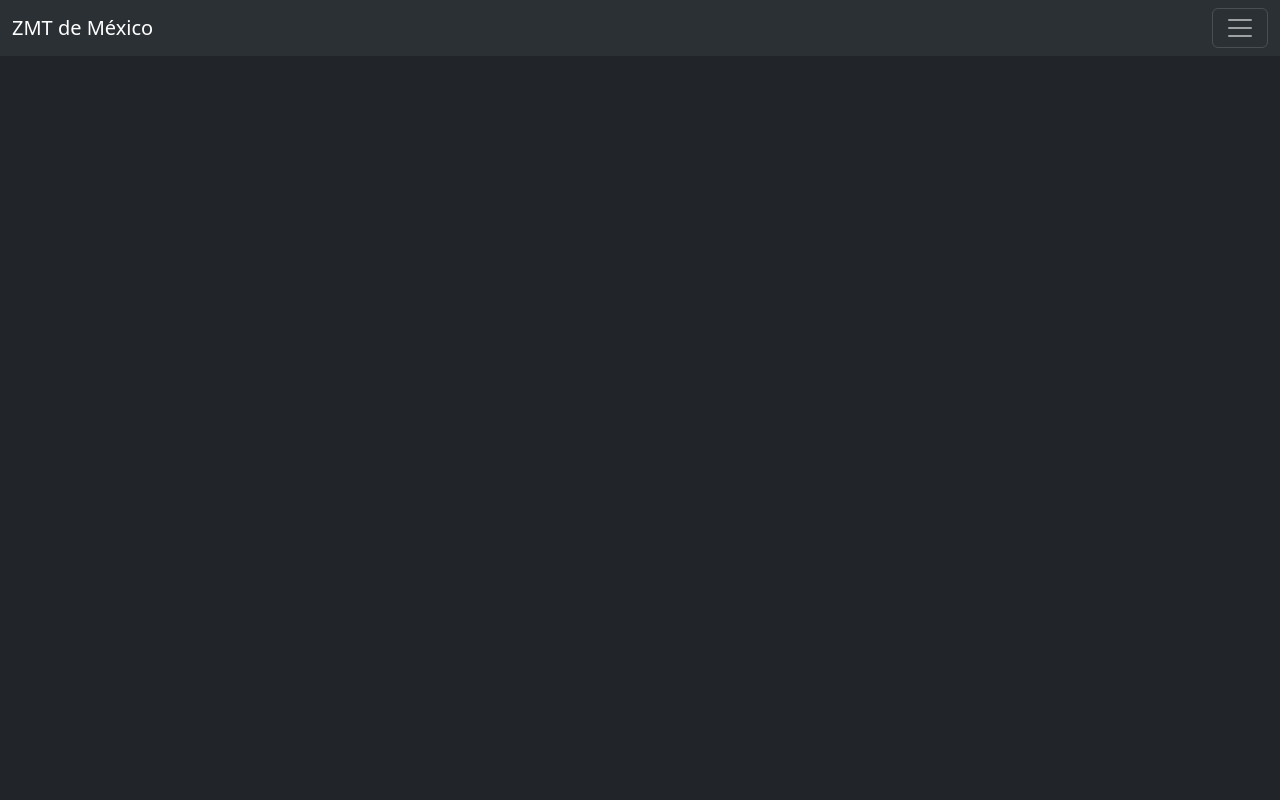
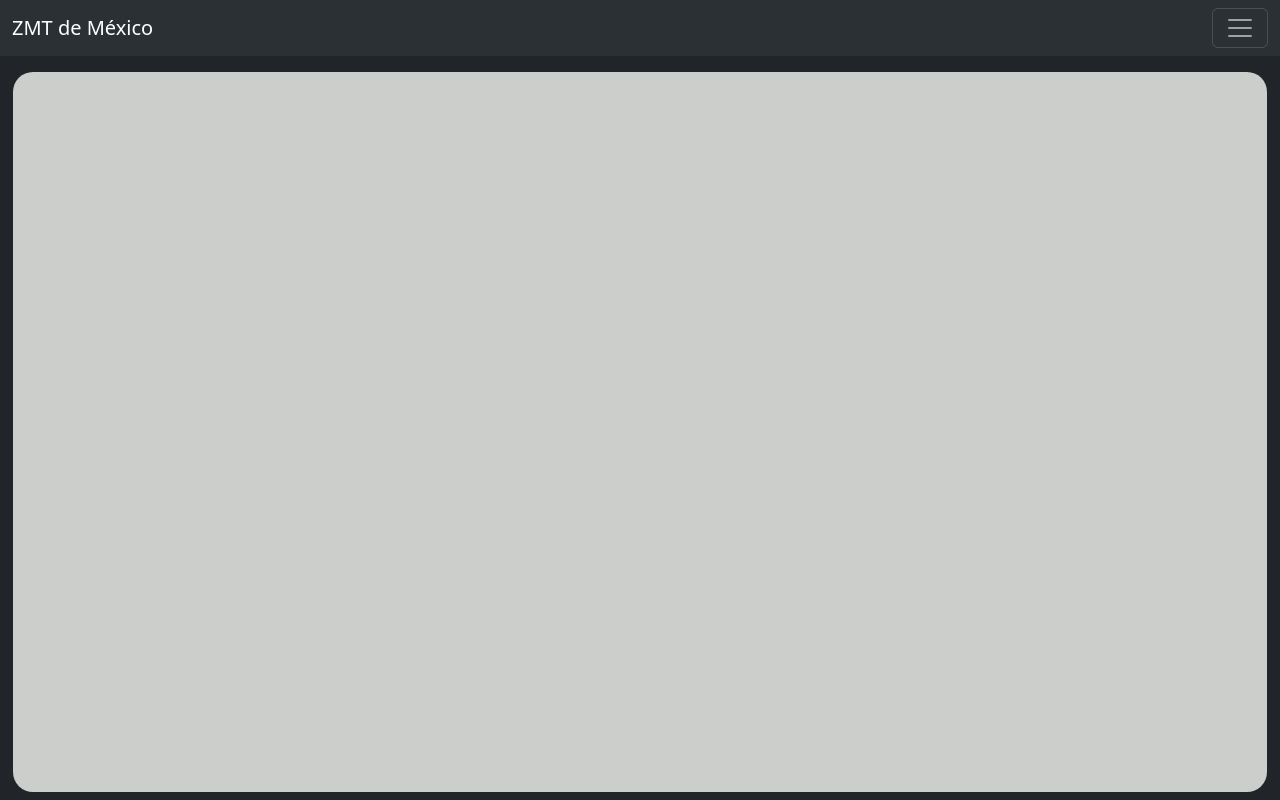
Before and after one commit to cecortes/zerp, a website: page app/index.html in a window 1280 px wide. Drawn offline with nearby package versions, Linux system fonts and the light colour scheme.

Commit message:
progress

```diff
--- /dev/null
+++ b/app/css/panel.css
@@ -0,0 +1,7 @@
+.main-container {
+  width: 98vw !important;
+  height: 90vh !important;
+  background-color: rgb(204, 206, 203) !important;
+  border-radius: 20px;
+  margin-top: 8vh;
+}
--- a/app/index.html
+++ b/app/index.html
@@ -8,6 +8,8 @@
 
     <!-- CSS Bootstrap -->
     <link href="../node_modules/bootstrap/dist/css/bootstrap.min.css" rel="stylesheet">
+    <!-- CSS -->
+    <link rel="stylesheet" href="./css/panel.css">
 
   </head>
   <body data-bs-theme="dark">
@@ -106,6 +108,16 @@
 
     </nav>
 
+    <!-- Main Content -->
+    <div class="main-content d-flex align-items-center min-vh-100" id="panel">
+
+      <!-- Container -->
+      <div class="container-fluid bg-light main-container">
+
+      </div>
+
+    </div>
+
     <!-- JS Bootstrap -->
     <script src="../node_modules/bootstrap/dist/js/bootstrap.bundle.min.js"></script>
 
```
Also changed, not shown: docs/log.md (+9 -2 lines).
